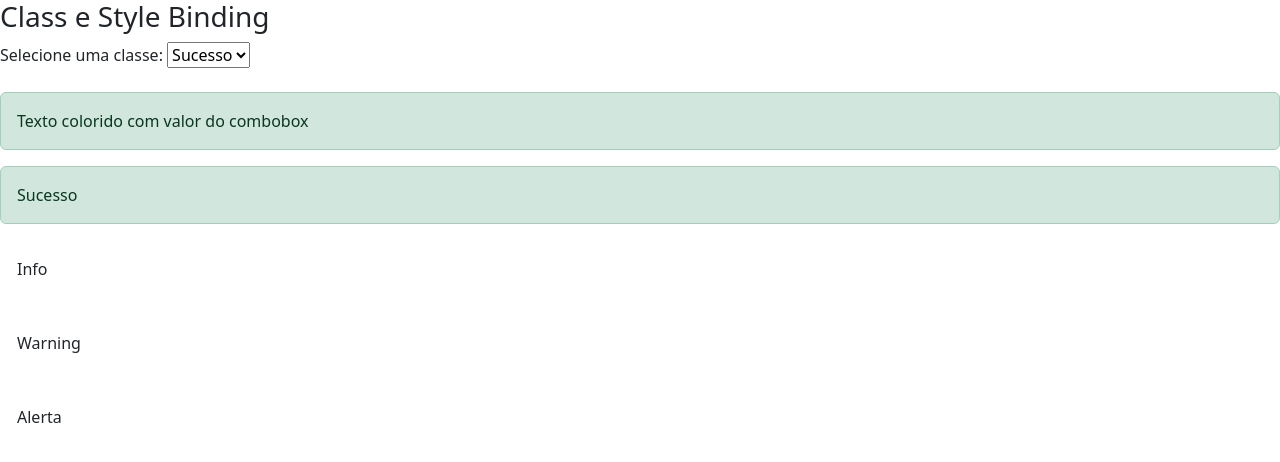
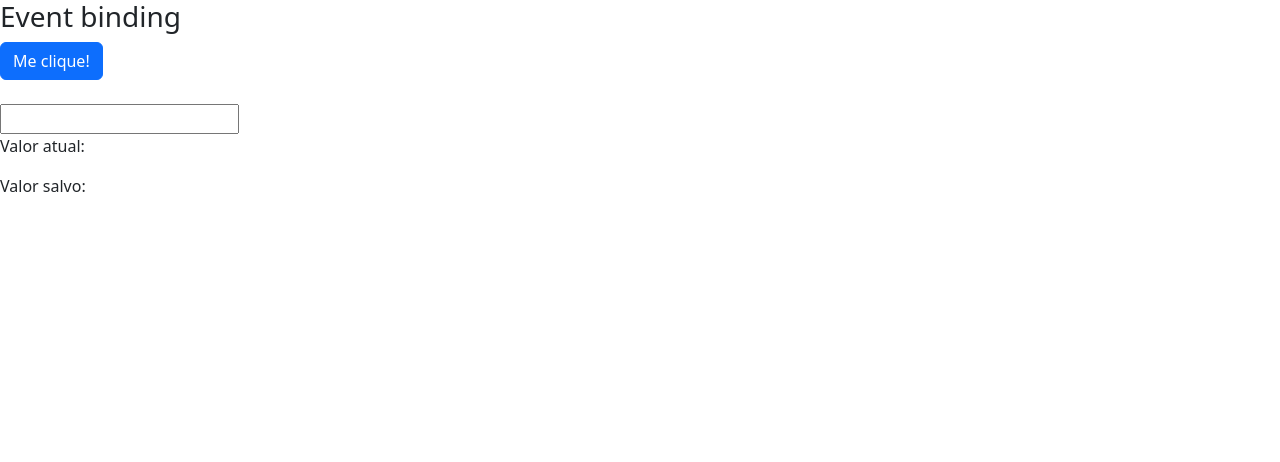
Before and after one commit to EvertuLima/ex-data-binding, an Angular app: page / in a window 1280 px wide. Shown: the top 462 px of the page. Built offline with nearby package versions, Linux system fonts and the light colour scheme.

Commit message:
correções 3 - diretivas

```diff
--- a/src/app/data-binding/data-binding.component.html
+++ b/src/app/data-binding/data-binding.component.html
@@ -23,7 +23,7 @@
     AULA 2 -->
 
 
-    <article>
+    <!-- <article>
         <h3>Class e Style Binding</h3>
         <div>
             Selecione uma classe:
@@ -62,10 +62,10 @@
             </div>
 
         </div>
-    </article>
+    </article> -->
 
 
-    <!-- <article>
+    <article>
         <h3>Event binding</h3>
 
         <div>
@@ -78,13 +78,15 @@
 
             <input type="text"
             (keyup)="onKeyUp($event)"
-            (keyup.enter)="salvarValor($event)" #zezo>
+            (keyup.enter)="salvarValor(campoInput)"
+            (blur)="salvarValor($event)"
+            #campoInput>
 
             <p>Valor atual: {{ valorAtual }} </p>
             <p>Valor salvo: {{ valorSalvo }} </p>
 
         </div>
 
-    </article> -->
+    </article>
 
 </section>
--- a/src/app/data-binding/data-binding.component.ts
+++ b/src/app/data-binding/data-binding.component.ts
@@ -33,4 +33,5 @@ export class DataBindingComponent {
     console.log();
     this.valorSalvo = (valor.target as HTMLInputElement).value;
   }
+
 }
```
